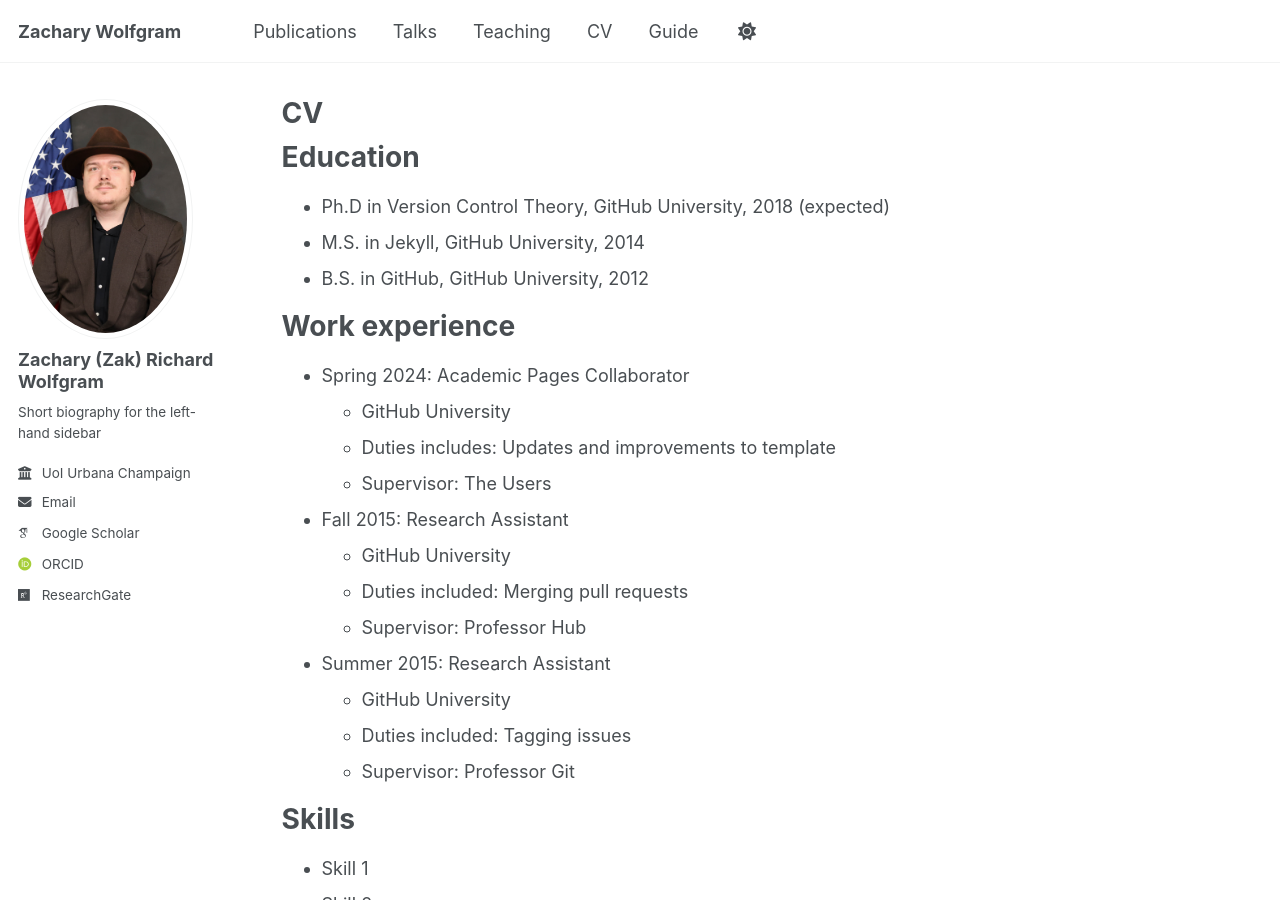
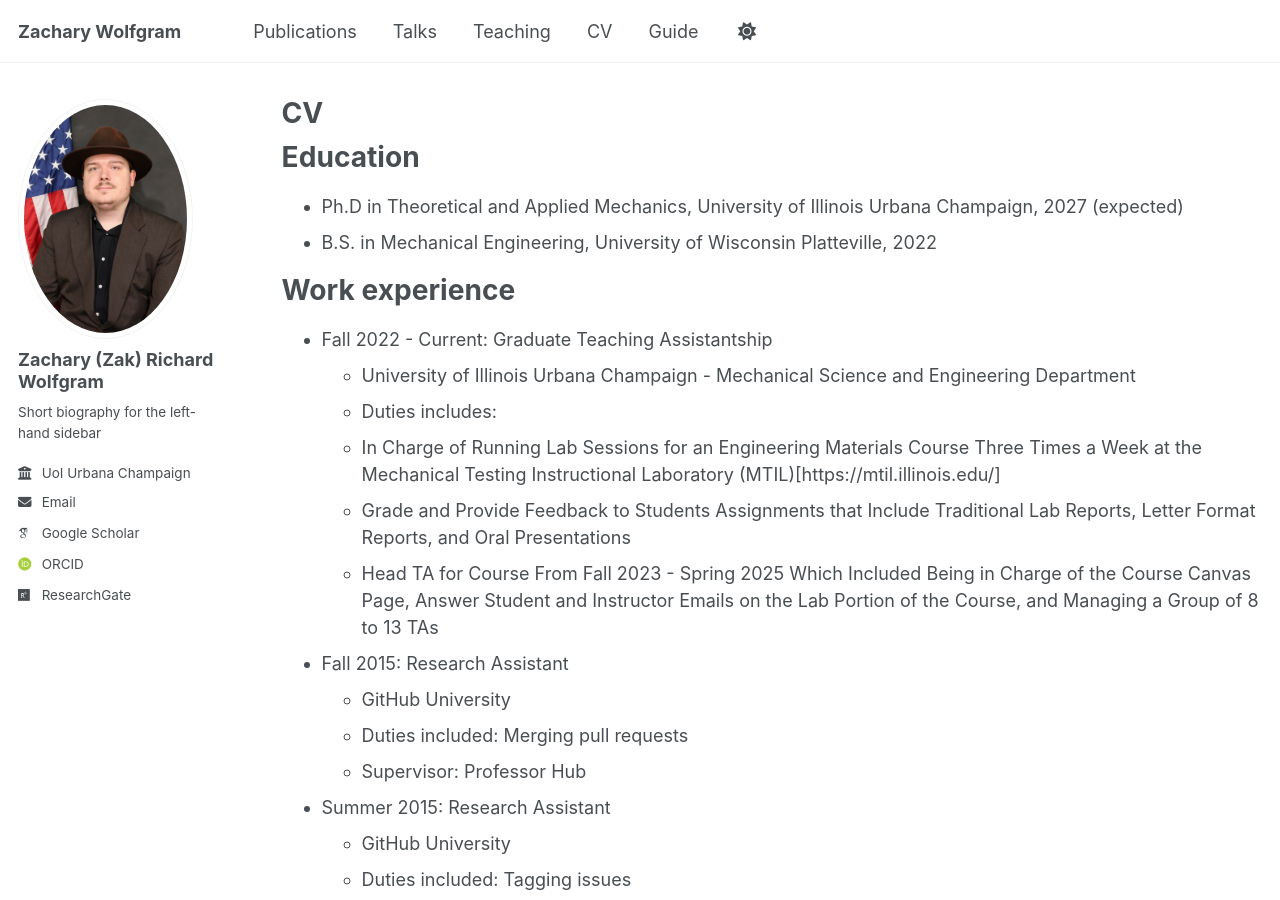
Before and after one commit to ZWolfgram/Zwolfgram.github.io, a Jekyll site: the page built from _pages/cv.md, in a window 1280 px wide and 900 px high. Built offline with Jekyll 4.4.1, drawn with Linux system fonts in a browser that asks for light colours; some web fonts are replaced.

Commit message:
Update cv.md

```diff
--- a/_pages/cv.md
+++ b/_pages/cv.md
@@ -11,16 +11,17 @@ redirect_from:
 
 Education
 ======
-* Ph.D in Version Control Theory, GitHub University, 2018 (expected)
-* M.S. in Jekyll, GitHub University, 2014
-* B.S. in GitHub, GitHub University, 2012
+* Ph.D in Theoretical and Applied Mechanics, University of Illinois Urbana Champaign, 2027 (expected)
+* B.S. in Mechanical Engineering, University of Wisconsin Platteville, 2022
 
 Work experience
 ======
-* Spring 2024: Academic Pages Collaborator
-  * GitHub University
-  * Duties includes: Updates and improvements to template
-  * Supervisor: The Users
+* Fall 2022 - Current: Graduate Teaching Assistantship
+  * University of Illinois Urbana Champaign - Mechanical Science and Engineering Department
+  * Duties includes:
+  * In Charge of Running Lab Sessions for an Engineering Materials Course Three Times a Week at the Mechanical Testing Instructional Laboratory (MTIL)[https://mtil.illinois.edu/]
+  * Grade and Provide Feedback to Students Assignments that Include Traditional Lab Reports, Letter Format Reports, and Oral Presentations
+  * Head TA for Course From Fall 2023 - Spring 2025 Which Included Being in Charge of the Course Canvas Page, Answer Student and Instructor Emails on the Lab Portion of the Course, and Managing a Group of 8 to 13 TAs
 
 * Fall 2015: Research Assistant
   * GitHub University
```
